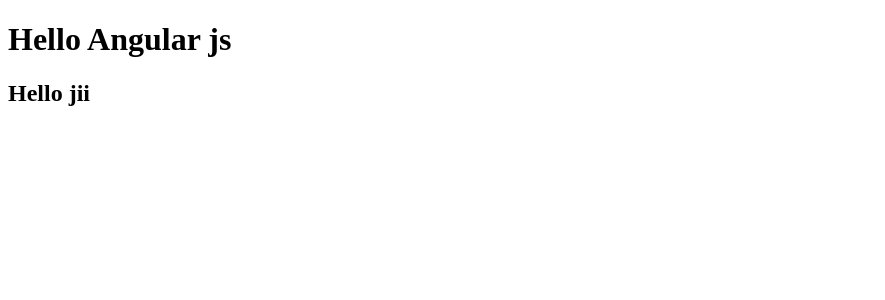
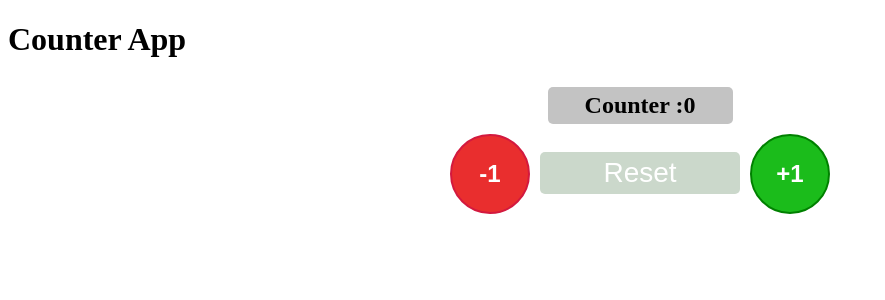
Before and after one commit to sachindigharra/Hello-AngularJs, an Angular app: page / in a window 1280 px wide. Shown: the top 300 px of the page, without its empty margins (0-885 px from the left). Built offline with nearby package versions, Linux system fonts and the light colour scheme.

Commit message:
Counter-App added

```diff
--- a/src/app/app.component.css
+++ b/src/app/app.component.css
@@ -0,0 +1,83 @@
+.btn {
+    position: relative;
+    background-color: #04AA6D;
+    border: none;
+    font-size: 28px;
+    color: #FFFFFF;
+    padding: 20px;
+    width: 200px;
+    text-align: center;
+    -webkit-transition-duration: 0.4s; /* Safari */
+    transition-duration: 0.4s;
+    text-decoration: none;
+    overflow: hidden;
+    cursor: pointer;
+  }
+
+.btn-increment{
+    font-weight: 600;
+    font-size: x-large;
+    background-color: rgb(27, 188, 27);
+    width: 5rem;
+    height: 5rem;
+    border: 2px solid green;
+   border-radius: 50%;
+   cursor: pointer;
+}
+.btn-decrement{
+    font-weight: 600;
+    font-size: x-large;
+    background-color: rgb(233, 46, 46);
+    width: 5rem;
+    height: 5rem;
+    border: 2px solid rgb(211, 25, 62);
+   border-radius: 50%;
+   cursor: pointer;
+}
+.btn:after {
+    content: "";
+    background: #cbd8cb;
+    display: block;
+    position: absolute;
+    padding-top: 300%;
+    padding-left: 350%;
+    margin-left: -20px!important;
+    margin-top: -120%;
+    opacity: 0;
+    transition: all 0.8s
+  }
+
+  .btn:active:after {
+    padding: 0;
+    margin: 0;
+    opacity: 1;
+    transition: 0s
+  }
+.container{
+    margin-top: 10px;
+    padding: 2px;
+    display: flex;
+    flex-direction: column;
+    justify-content:space-around;
+    align-items: center;
+}
+.Counter-items{
+    padding: 5px;
+    margin: 5px;
+}
+.btn-reset{
+    border-radius: 5px;
+    background-color: #cbd8cb;
+}
+.btn:hover{
+    border: 2px solid black;
+}
+.Counter-screen{
+    background-color: rgb(195, 195, 195);
+    padding: 5px;
+
+    width: 175px;
+    text-align: center;
+    border-radius: 5px;
+
+}
--- a/src/app/app.component.html
+++ b/src/app/app.component.html
@@ -1,2 +1,10 @@
-<h1>Hello Angular js</h1>
-<h2>{{title}}</h2>
+<h1>Counter App</h1>
+<div class="container">
+  <h2 class="Counter-items Counter-screen">Counter :{{Counter}}</h2>
+
+  <div>
+    <button class="btn btn-decrement Counter-items" (click)="handleCounterEvent('minus')">-1</button>
+    <button class="btn btn-reset Counter-items" (click)="handleCounterEvent('reset')">Reset</button>
+    <button class="btn btn-increment Counter-items" (click)="handleCounterEvent('plus')">+1</button>
+  </div>
+</div>
--- a/src/app/app.component.ts
+++ b/src/app/app.component.ts
@@ -8,21 +8,38 @@
   templateUrl: './app.component.html',
   styleUrl: './app.component.css'
 })
-// we cannot define the variable directly in class
+
 export class AppComponent {
   title = 'Hello jii';
-  // example let x=2;
+  Counter=0;
+  // seprate fun for each Event
+  handleDecrementClick(){
+    if(this.Counter>0)this.Counter = this.Counter-1;
+    else{
+      this.Counter=0;
+    }
 
-  // this function called when click Event Occur
-  handleClickEvent(){
-    alert("yoou click that Button")
-    //call the method of own class
-    this.demoFun();
   }
-  demoFun(){
-    console.log("Hii Angular js")
+  handleIncrementClick(){
+    this.Counter = (this.Counter+1);
+  }
+  handleResettClick(){
+    this.Counter = 0;
+  }
+  handleCounterEvent(val:String){
+    if(val=="plus"){
+      this.Counter = (this.Counter+1);
+    }
+    else if(val=="minus" && this.Counter>0){
+      this.Counter = this.Counter-1;
+    }
+    else{
+      this.Counter=0;
+    }
+
   }
 
 
 
+
 }
```
